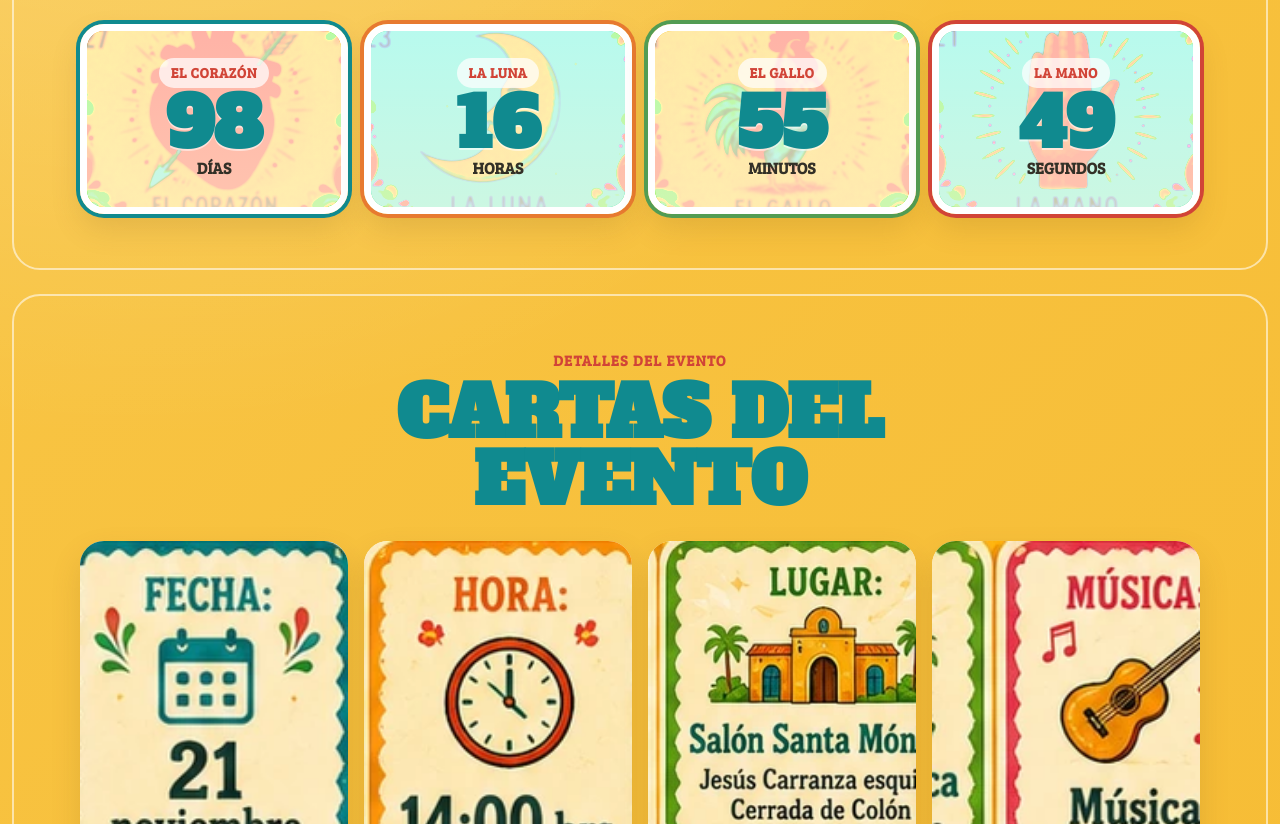
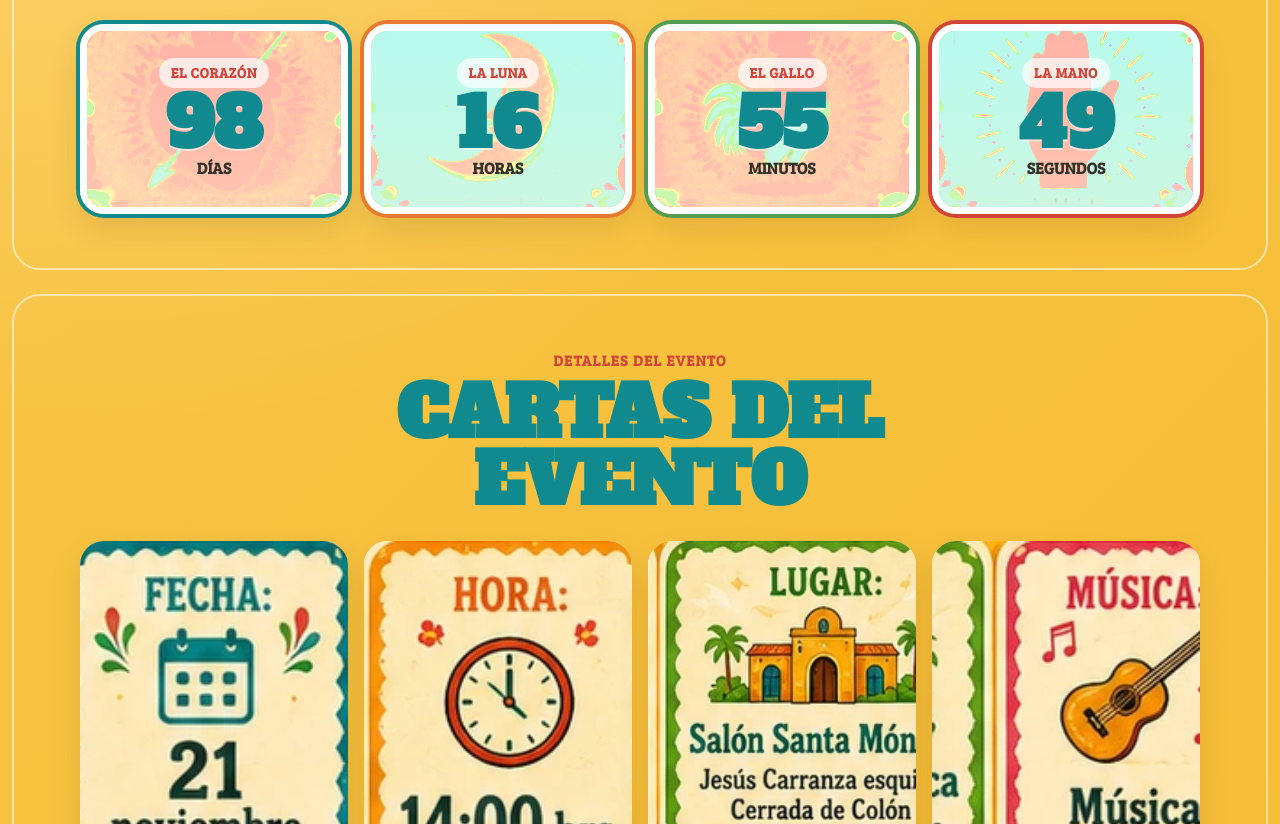
Before and after one commit to ariadnacerisier-ai/Fiesta-familia-Perez, a website built with Vite: page index.html in a window 1280 px wide. Shown: the part 916-1740 px from the top of the page. Built offline with nearby package versions, Linux system fonts and the light colour scheme.

Commit message:
Increase saturation in card background filter

```diff
--- a/css/style.css
+++ b/css/style.css
@@ -324,7 +324,7 @@
   background-image: var(--card-image);
   background-size: cover;
   background-position: center;
-  filter: blur(1px) saturate(15);
+  filter: blur(1px) saturate(85);
   transform: scale(1.12);
 }
 .count-card__veil {
```
